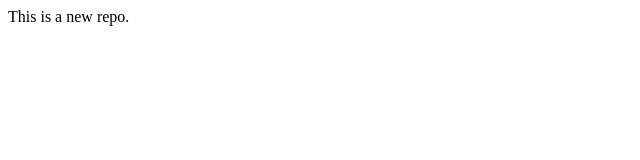
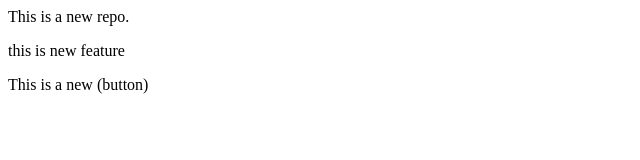
Before and after one commit to gaara2006/Local-repo, a plain HTML site: page Local_repo/index.html in a window 1280 px wide. Shown: the whole page, without its empty margins (0-640 px from the left). Drawn offline with Linux system fonts and the light colour scheme.

```diff
--- a/Local_repo/index.html
+++ b/Local_repo/index.html
@@ -1 +1,3 @@
 <pr>This is a new repo. </pr>
+<p>this is new feature</p>
+<p>This is a new  (button)</p>
```
